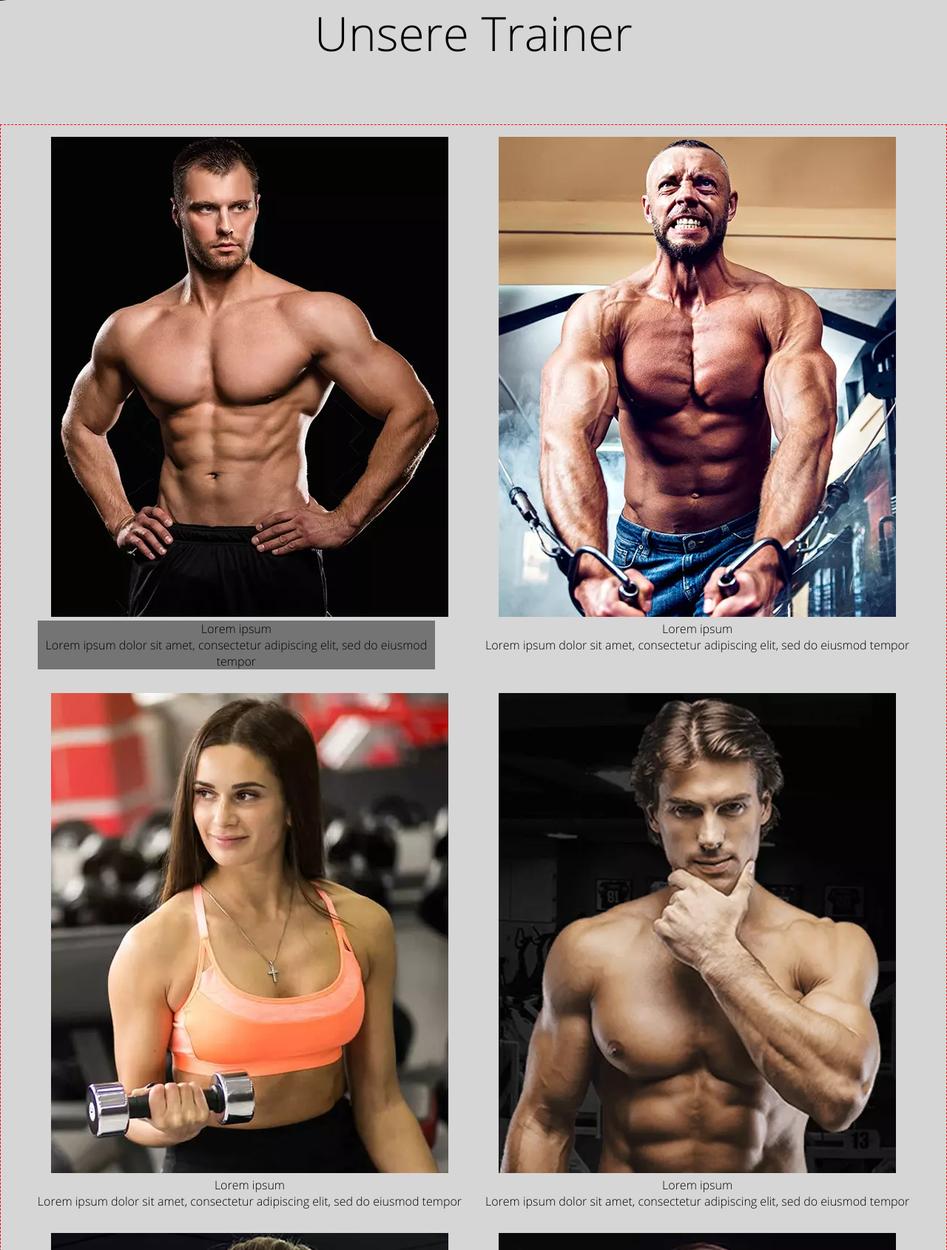
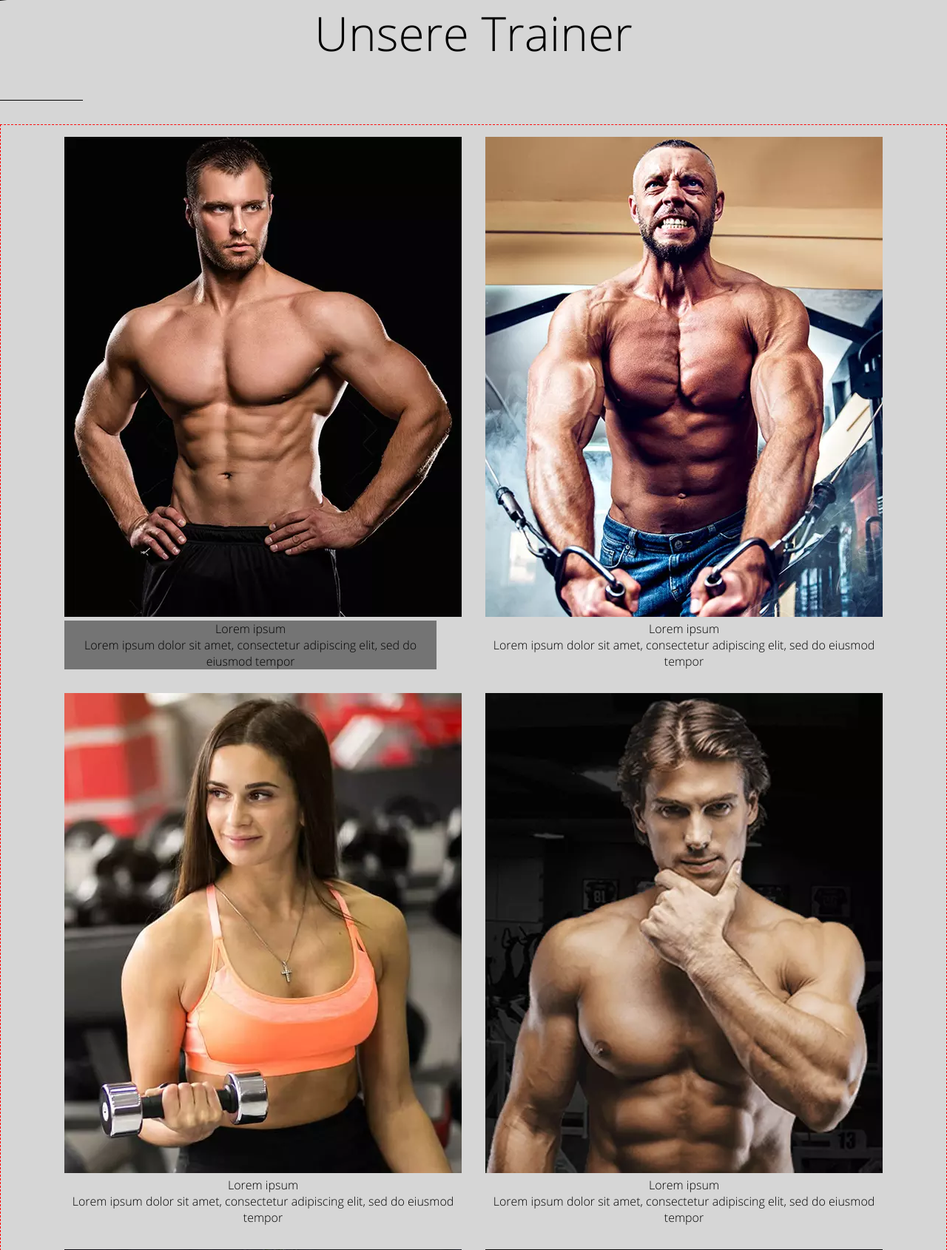
Before and after one commit to namisrn/Fit-von-Zuhause-Website, a PHP site: page /Trainer/index.html in a window 1280 px wide. Shown: the part 799-2489 px from the top of the page at 74% size. Run offline with PHP 8.4, Linux system fonts and the light colour scheme; some web fonts are replaced.

Commit message:
Flexbox korrigiert - ein Linie unter TitleSeite hitugefügt(unvollständig)

```diff
--- a/Trainer/index.html
+++ b/Trainer/index.html
@@ -17,9 +17,8 @@
     </header>
     <main>
         <div class="trainerTitle">
-            <p>
-                Unsere Trainer
-            </p>
+            <p>Unsere Trainer</p>
+            <div class="line"></div>
         </div>
 
     <section class="trainers">
--- a/Trainer/style.css
+++ b/Trainer/style.css
@@ -75,6 +75,14 @@ header > img {
   font-size: 4em;
 }
 
+.line {
+  width: 112px;
+  height: 47px;
+  border-bottom: 1px solid black;
+  position: absolute;
+  text-align: center;
+}
+
 .trainers {
   position: relative;
   display: flex;
@@ -92,6 +100,7 @@ header > img {
 .trainer6Section {
   text-align: center;
   padding: 1em;
+  flex-basis: 30%;
 }
 
 .trBeschreibung {
```
